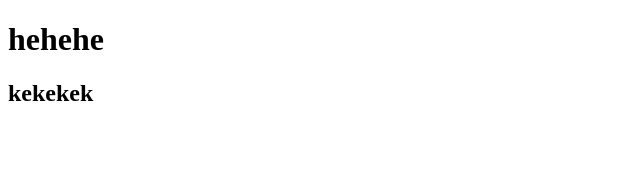
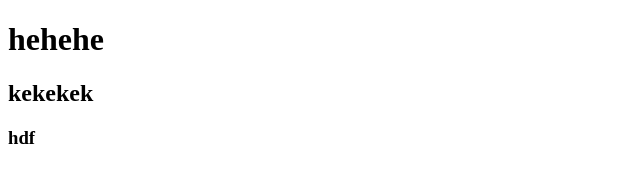
Before and after one commit to tranminhsi005/testVSCode, a plain HTML site: page index.html in a window 1280 px wide. Shown: the full height of the page, 0-640 px from the left. Drawn offline with Linux system fonts and the light colour scheme.

Commit message:
sua lan 3

```diff
--- a/index.html
+++ b/index.html
@@ -8,5 +8,6 @@
   <body>
     <h1>hehehe</h1>
     <h2>kekekek</h2>
+    <h3>hdf</h3>
   </body>
 </html>
```
